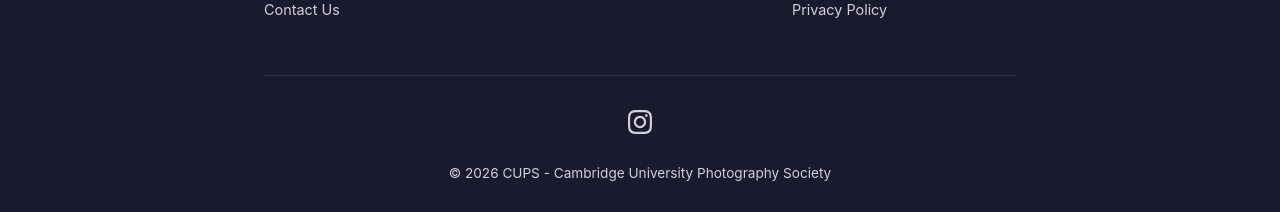
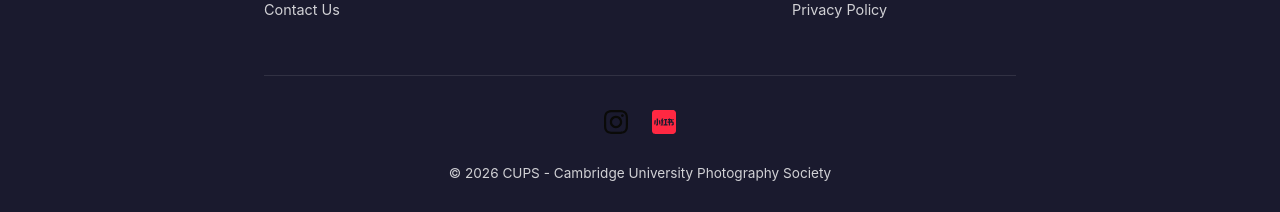
Before and after one commit to henryli121/cups-cam, a Jekyll site: the page built from index.md, in a window 1280 px wide. Shown: the part 1109-1321 px from the top of the page. Built offline with Jekyll 4.4.1, drawn with Linux system fonts in a browser that asks for light colours.

Commit message:
new social media icons for Instagram and 小红书 in the footer, replacing the previous SVG icons.

```diff
--- a/_includes/footer.html
+++ b/_includes/footer.html
@@ -31,9 +31,10 @@
     <div class="footer-bottom">
       <div class="social-links">
         <a href="https://www.instagram.com/cups.cam" target="_blank" rel="noopener" aria-label="Instagram">
-          <svg xmlns="http://www.w3.org/2000/svg" width="24" height="24" viewBox="0 0 24 24" fill="currentColor">
-            <path d="M12 2.163c3.204 0 3.584.012 4.85.07 3.252.148 4.771 1.691 4.919 4.919.058 1.265.069 1.645.069 4.849 0 3.205-.012 3.584-.069 4.849-.149 3.225-1.664 4.771-4.919 4.919-1.266.058-1.644.07-4.85.07-3.204 0-3.584-.012-4.849-.07-3.26-.149-4.771-1.699-4.919-4.92-.058-1.265-.07-1.644-.07-4.849 0-3.204.013-3.583.07-4.849.149-3.227 1.664-4.771 4.919-4.919 1.266-.057 1.645-.069 4.849-.069zm0-2.163c-3.259 0-3.667.014-4.947.072-4.358.2-6.78 2.618-6.98 6.98-.059 1.281-.073 1.689-.073 4.948 0 3.259.014 3.668.072 4.948.2 4.358 2.618 6.78 6.98 6.98 1.281.058 1.689.072 4.948.072 3.259 0 3.668-.014 4.948-.072 4.354-.2 6.782-2.618 6.979-6.98.059-1.28.073-1.689.073-4.948 0-3.259-.014-3.667-.072-4.947-.196-4.354-2.617-6.78-6.979-6.98-1.281-.059-1.69-.073-4.949-.073zm0 5.838c-3.403 0-6.162 2.759-6.162 6.162s2.759 6.163 6.162 6.163 6.162-2.759 6.162-6.163c0-3.403-2.759-6.162-6.162-6.162zm0 10.162c-2.209 0-4-1.79-4-4 0-2.209 1.791-4 4-4s4 1.791 4 4c0 2.21-1.791 4-4 4zm6.406-11.845c-.796 0-1.441.645-1.441 1.44s.645 1.44 1.441 1.44c.795 0 1.439-.645 1.439-1.44s-.644-1.44-1.439-1.44z"/>
-          </svg>
+          <img src="{{ '/assets/images/branding/instagram-glyph-seeklogo.svg' | relative_url }}" alt="Instagram" width="24" height="24">
+        </a>
+        <a href="https://xhslink.com/m/3WZ7GKOoct8" target="_blank" rel="noopener" aria-label="小红书">
+          <img src="{{ '/assets/images/branding/xiaohongshu-seeklogo.svg' | relative_url }}" alt="小红书" width="24" height="24">
         </a>
       </div>
       <p>&copy; {{ site.time | date: "%Y" }} {{ site.title }} - {{ site.description }}</p>
```
Also changed, not shown: contact.md (+2 -1 lines), assets/images/branding/instagram-glyph-seeklogo.svg (added), assets/images/branding/xiaohongshu-seeklogo.svg (added).
